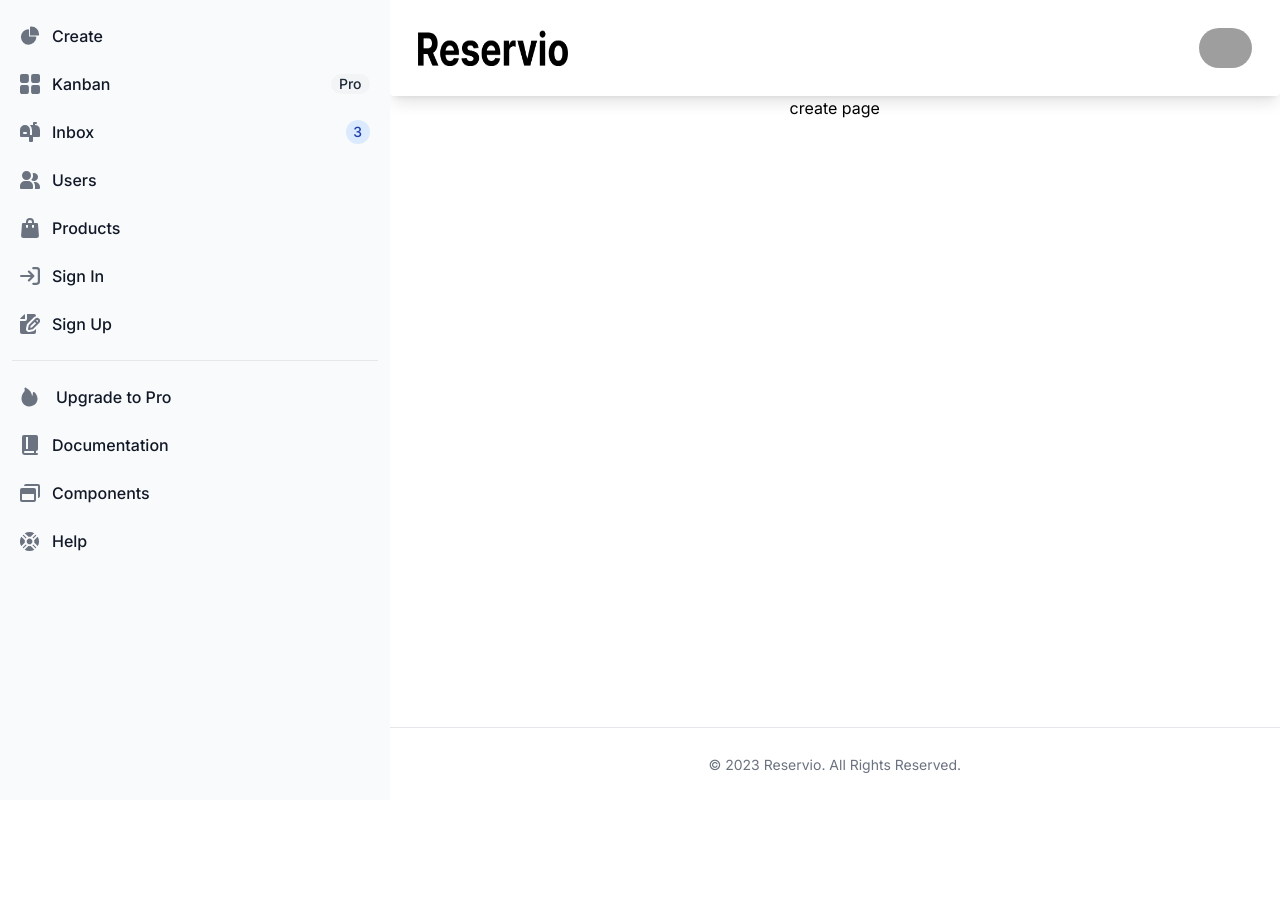
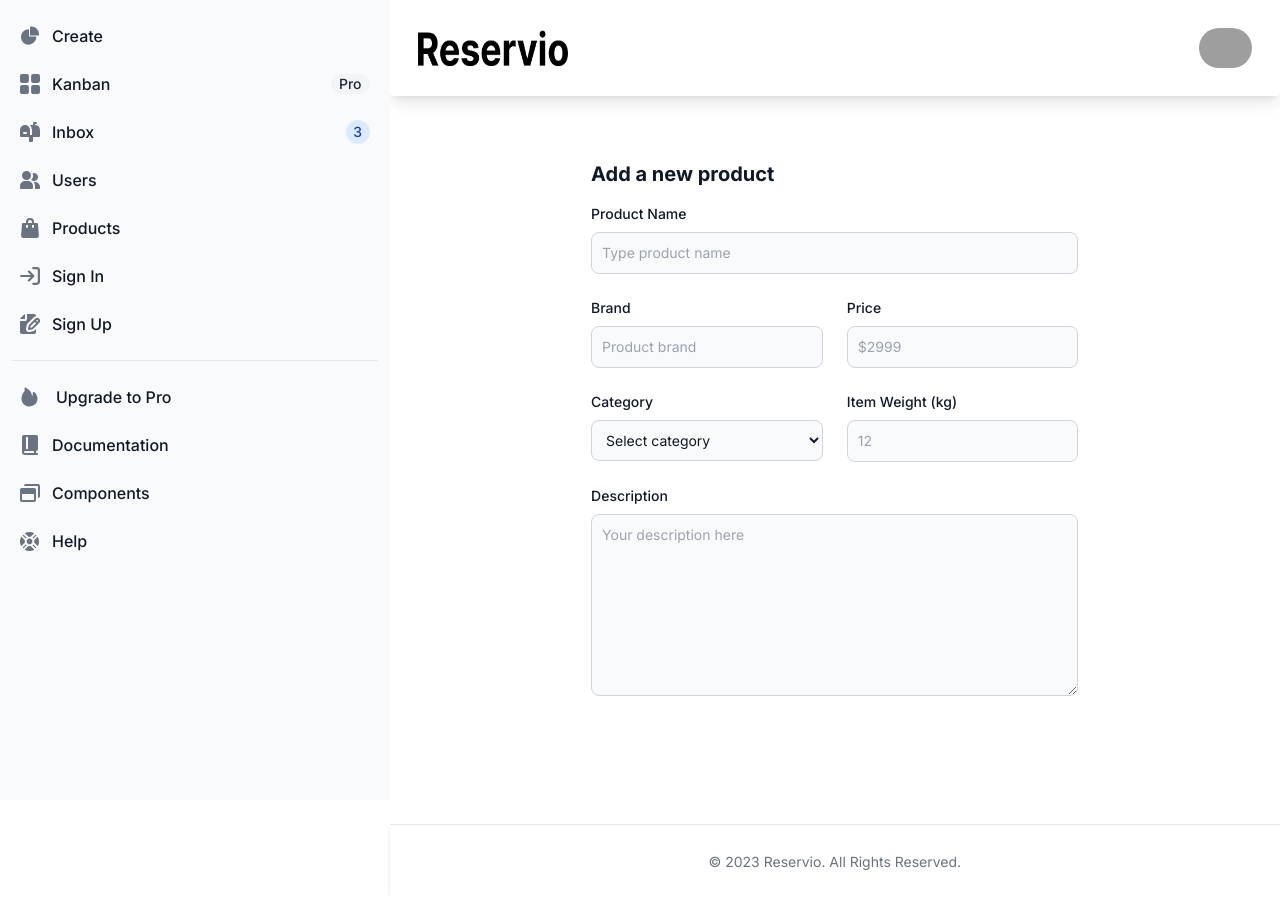
Before and after one commit to stanislavivanov995/real-estate-app-fe, a Next.js app: page /admin/estates/create in a window 1280 px wide. Before the commit the page ends 800 px from the top, so only its background shows below. Built offline with nearby package versions, Linux system fonts and the light colour scheme; grey boxes are pictures that could not be loaded.

Commit message:
update create

```diff
--- a/app/admin/estates/create/page.js
+++ b/app/admin/estates/create/page.js
@@ -1,9 +1,17 @@
 import DashboardLayout from "@/components/layouts/DashboardLayout";
+import CreateForm from "@/components/layouts/Create/CreateForm";
 
 export default function Create() {
   return (
     <DashboardLayout>
-      <h1>create page</h1>
+      <section class="dark:bg-gray-900 w-7/12">
+        <div class="py-8 px-4 max-w-2xl lg:py-16">
+          <h2 class="mb-4 text-xl font-bold text-gray-900 dark:text-white">
+            Add a new product
+          </h2>
+          <CreateForm />
+        </div>
+      </section>
     </DashboardLayout>
   );
 }
--- /dev/null
+++ b/components/layouts/Create/CreateForm.jsx
@@ -0,0 +1,112 @@
+import * as Yup from "yup";
+
+export default function CreateForm() {
+  return (
+    <form action="post">
+      <div class="grid gap-4 sm:grid-cols-2 sm:gap-6">
+        <div class="sm:col-span-2">
+          <label
+            for="name"
+            class="block mb-2 text-sm font-medium text-gray-900 dark:text-white"
+          >
+            Product Name
+          </label>
+          <input
+            type="text"
+            name="name"
+            id="name"
+            class="bg-gray-50 border border-gray-300 text-gray-900 text-sm rounded-lg focus:ring-primary-600 focus:border-primary-600 block w-full p-2.5 dark:bg-gray-700 dark:border-gray-600 dark:placeholder-gray-400 dark:text-white dark:focus:ring-primary-500 dark:focus:border-primary-500"
+            placeholder="Type product name"
+            required=""
+          />
+        </div>
+        <div class="w-full">
+          <label
+            for="brand"
+            class="block mb-2 text-sm font-medium text-gray-900 dark:text-white"
+          >
+            Brand
+          </label>
+          <input
+            type="text"
+            name="brand"
+            id="brand"
+            class="bg-gray-50 border border-gray-300 text-gray-900 text-sm rounded-lg focus:ring-primary-600 focus:border-primary-600 block w-full p-2.5 dark:bg-gray-700 dark:border-gray-600 dark:placeholder-gray-400 dark:text-white dark:focus:ring-primary-500 dark:focus:border-primary-500"
+            placeholder="Product brand"
+            required=""
+          />
+        </div>
+        <div class="w-full">
+          <label
+            for="price"
+            class="block mb-2 text-sm font-medium text-gray-900 dark:text-white"
+          >
+            Price
+          </label>
+          <input
+            type="number"
+            name="price"
+            id="price"
+            class="bg-gray-50 border border-gray-300 text-gray-900 text-sm rounded-lg focus:ring-primary-600 focus:border-primary-600 block w-full p-2.5 dark:bg-gray-700 dark:border-gray-600 dark:placeholder-gray-400 dark:text-white dark:focus:ring-primary-500 dark:focus:border-primary-500"
+            placeholder="$2999"
+            required=""
+          />
+        </div>
+        <div>
+          <label
+            for="category"
+            class="block mb-2 text-sm font-medium text-gray-900 dark:text-white"
+          >
+            Category
+          </label>
+          <select
+            id="category"
+            class="bg-gray-50 border border-gray-300 text-gray-900 text-sm rounded-lg focus:ring-primary-500 focus:border-primary-500 block w-full p-2.5 dark:bg-gray-700 dark:border-gray-600 dark:placeholder-gray-400 dark:text-white dark:focus:ring-primary-500 dark:focus:border-primary-500"
+          >
+            <option selected="">Select category</option>
+            <option value="TV">TV/Monitors</option>
+            <option value="PC">PC</option>
+            <option value="GA">Gaming/Console</option>
+            <option value="PH">Phones</option>
+          </select>
+        </div>
+        <div>
+          <label
+            for="item-weight"
+            class="block mb-2 text-sm font-medium text-gray-900 dark:text-white"
+          >
+            Item Weight (kg)
+          </label>
+          <input
+            type="number"
+            name="item-weight"
+            id="item-weight"
+            class="bg-gray-50 border border-gray-300 text-gray-900 text-sm rounded-lg focus:ring-primary-600 focus:border-primary-600 block w-full p-2.5 dark:bg-gray-700 dark:border-gray-600 dark:placeholder-gray-400 dark:text-white dark:focus:ring-primary-500 dark:focus:border-primary-500"
+            placeholder="12"
+            required=""
+          />
+        </div>
+        <div class="sm:col-span-2">
+          <label
+            for="description"
+            class="block mb-2 text-sm font-medium text-gray-900 dark:text-white"
+          >
+            Description
+          </label>
+          <textarea
+            id="description"
+            rows="8"
+            class="block p-2.5 w-full text-sm text-gray-900 bg-gray-50 rounded-lg border border-gray-300 focus:ring-primary-500 focus:border-primary-500 dark:bg-gray-700 dark:border-gray-600 dark:placeholder-gray-400 dark:text-white dark:focus:ring-primary-500 dark:focus:border-primary-500"
+            placeholder="Your description here"
+          ></textarea>
+        </div>
+      </div>
+      <button
+        type="submit"
+        class="inline-flex items-center px-5 py-2.5 mt-4 sm:mt-6 text-sm font-medium text-center text-white bg-primary-700 rounded-lg focus:ring-4 focus:ring-primary-200 dark:focus:ring-primary-900 hover:bg-primary-800"
+      >
+        Add product
+      </button>
+    </form>
+  );
+}
--- a/components/layouts/DashboardLayout/DashboardLayout.js
+++ b/components/layouts/DashboardLayout/DashboardLayout.js
@@ -4,7 +4,7 @@ import Footer from "@/components/dashboard components/Footer/Footer";
 
 export default function DashboardLayout({ children }) {
   return (
-    <div className="flex justify-center">
+    <div className="flex">
       <Sidebar />
       <div className="flex flex-col items-center w-screen h-screen">
         <Navbar />
```
